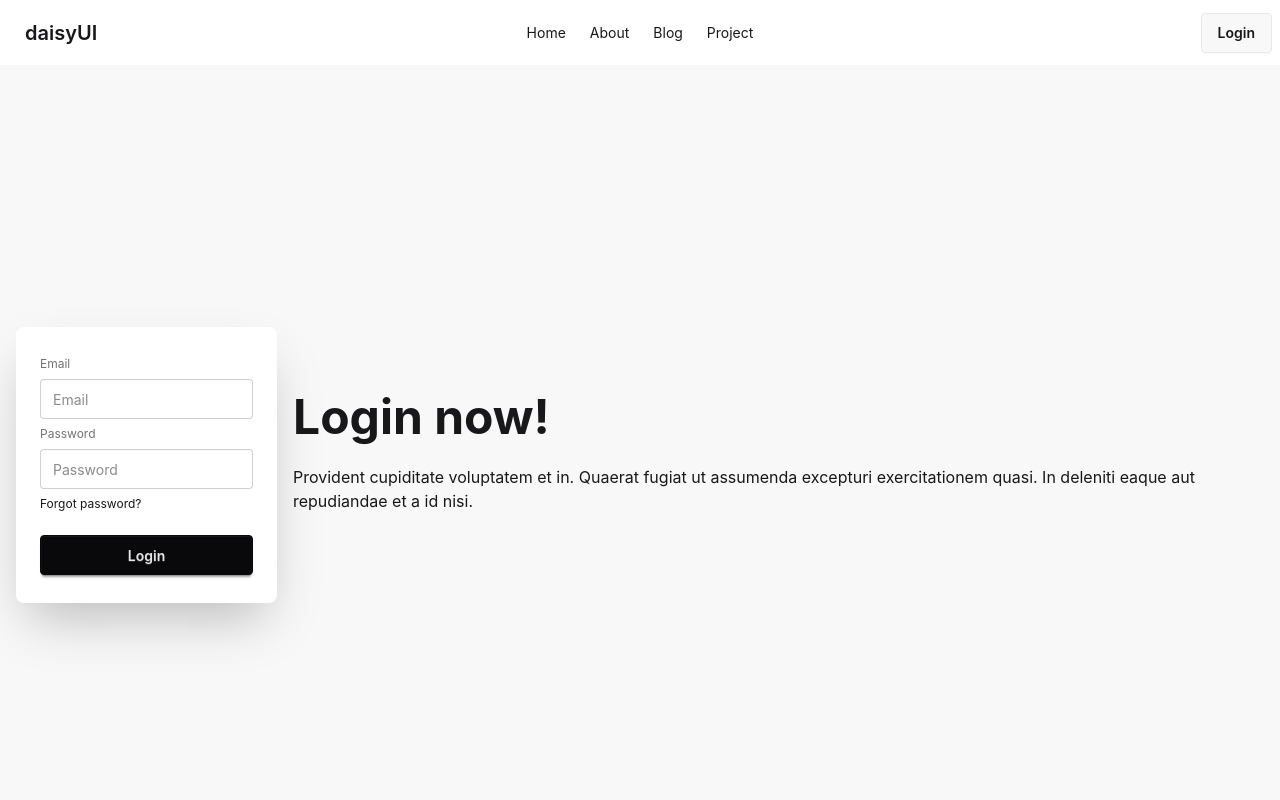
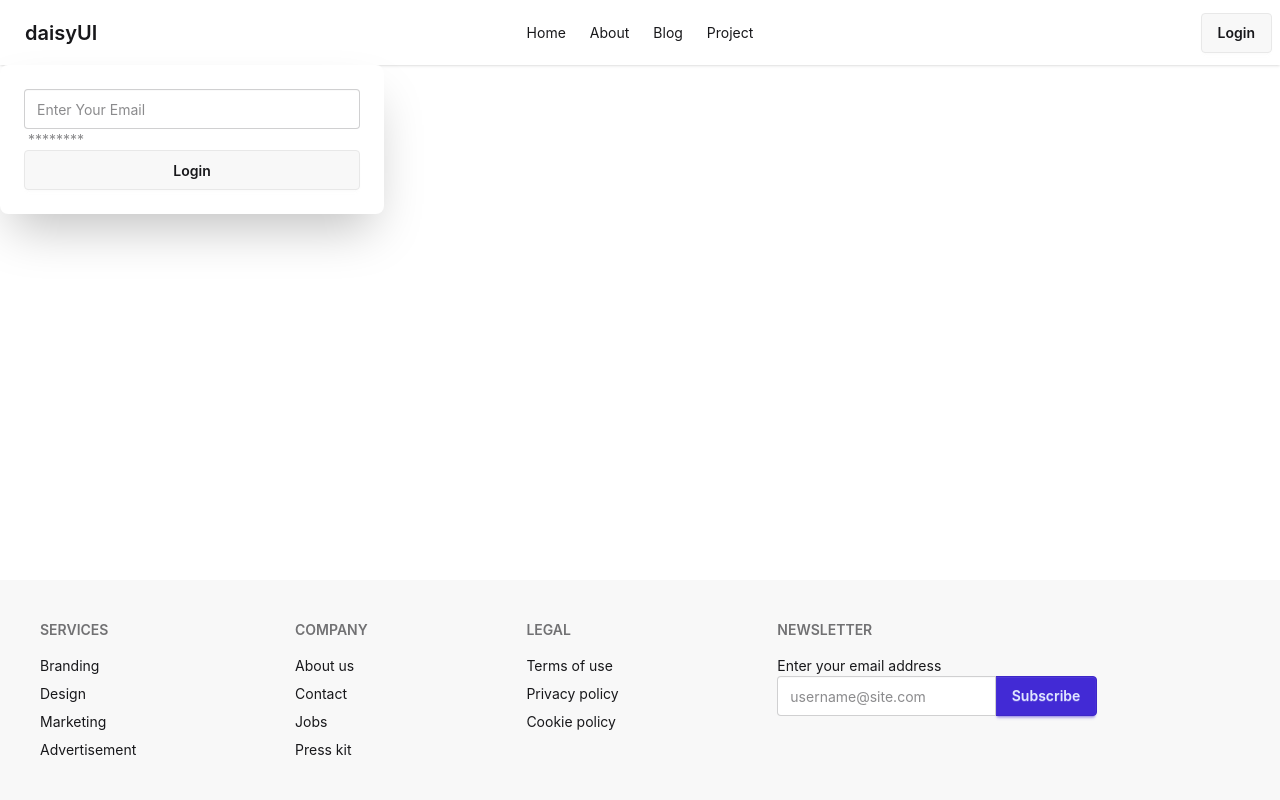
Before and after one commit to Pulok25/practiseEcoomerce, a React (Vite) app: page /login in a window 1280 px wide. Shown: the top 800 px of the page. Built offline with nearby package versions, Linux system fonts and the light colour scheme.

Commit message:
some code added

```diff
--- a/src/components/Auth/LoginForm.jsx
+++ b/src/components/Auth/LoginForm.jsx
@@ -1,22 +1,36 @@
-import React from 'react'
+import React from 'react';
 
 const LoginForm = () => {
+  const handleLogin = (e) => {
+    e.preventDefault();
+    const email = e.target.name.value;
+    const password = e.target.password.value;
+    console.log(email,password);
+
+
+  };
   return (
     <div>
       <div className="card bg-base-100 w-full max-w-sm shrink-0 shadow-2xl">
-      <div className="card-body">
-        <fieldset className="fieldset">
-          <label className="label">Email</label>
-          <input type="email" className="input" placeholder="Email" />
-          <label className="label">Password</label>
-          <input type="password" className="input" placeholder="Password" />
-          <div><a className="link link-hover">Forgot password?</a></div>
-          <button className="btn btn-neutral mt-4">Login</button>
-        </fieldset>
+        <div className="card-body">
+          <form onSubmit={(e) => {
+            handleLogin(e);
+          }} >
+            <input
+            type="email"
+            placeholder='Enter Your Email'
+            className='input w-full'
+            name='email' />
+            <input type="password"
+            placeholder=' ********'
+            className='inpu w-fullt'
+             name='password' />
+            <button type='submit' className='btn space-y-4 w-full btn-1'>Login</button>
+          </form>
+        </div>
       </div>
     </div>
-    </div>
-  )
-}
+  );
+};
 
-export default LoginForm
+export default LoginForm;
--- a/src/pages/Login.jsx
+++ b/src/pages/Login.jsx
@@ -1,23 +1,13 @@
-import React from 'react'
+import React from 'react';
 import LoginForm from '../components/Auth/LoginForm';
 
 const Login = () => {
   return (
     <div>
-      <div className="hero bg-base-200 min-h-screen">
-  <div className="hero-content flex-col lg:flex-row-reverse">
-    <div className="text-center lg:text-left">
-      <h1 className="text-5xl font-bold">Login now!</h1>
-      <p className="py-6">
-        Provident cupiditate voluptatem et in. Quaerat fugiat ut assumenda excepturi exercitationem
-        quasi. In deleniti eaque aut repudiandae et a id nisi.
-      </p>
+      <LoginForm/>
+
     </div>
-    <LoginForm/>
-  </div>
-</div>
-    </div>
-  )
-}
+  );
+};
 
-export default Login
+export default Login;
```
